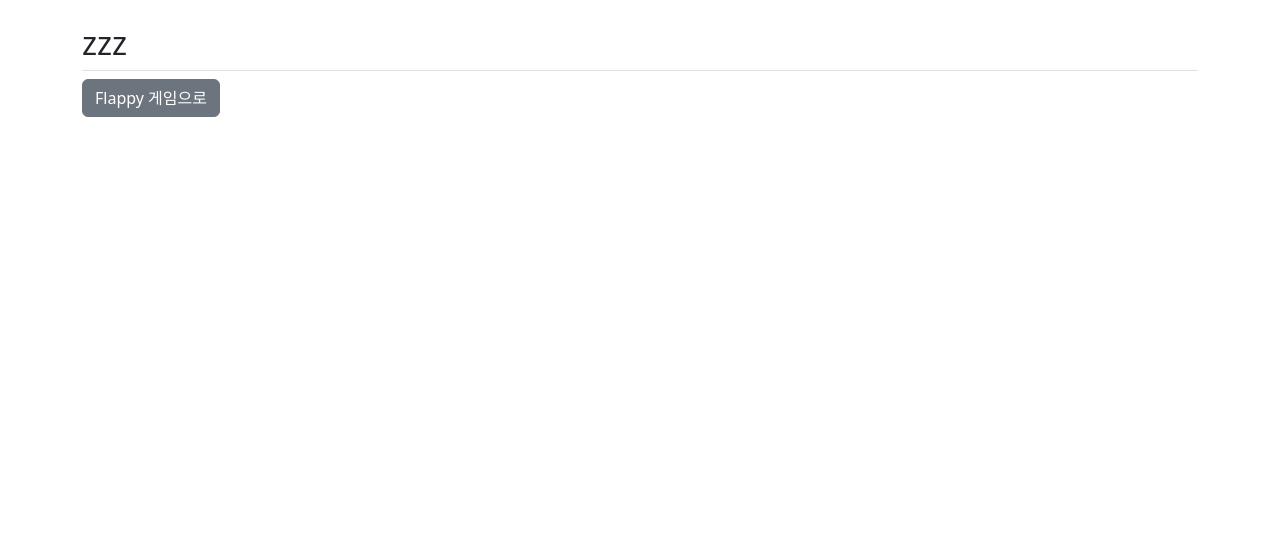
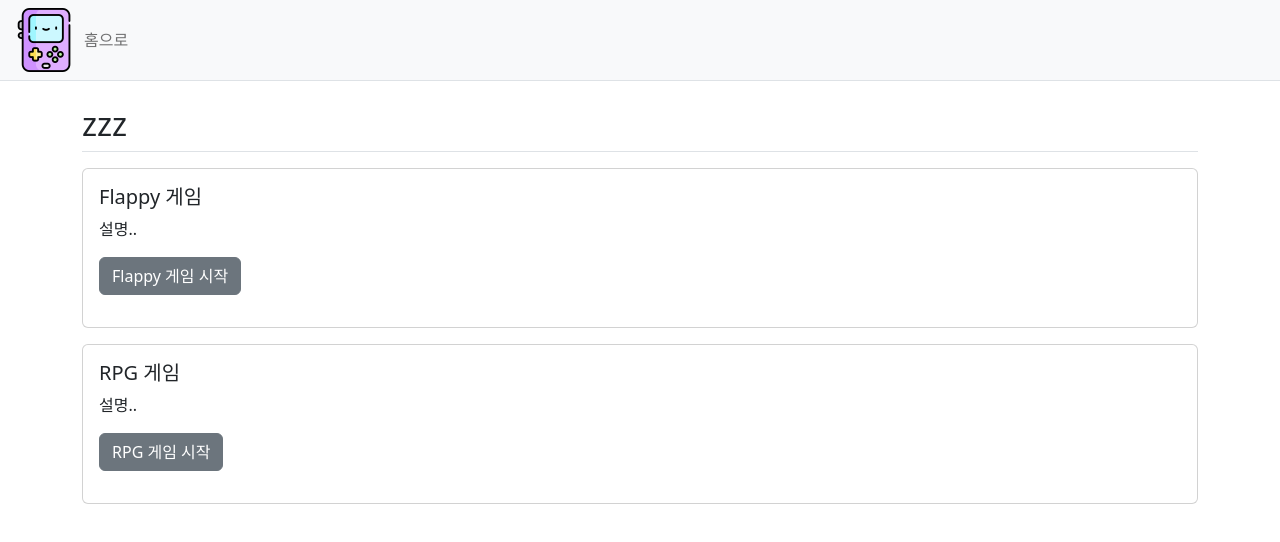
Before and after one commit to dev-bong/playground, a Svelte app: page / in a window 1280 px wide. Shown: the top 542 px of the page. Built offline with nearby package versions, Linux system fonts and the light colour scheme.

Commit message:
✨ 네비게이션 바 추가 + 홈 화면 bootstrap 적용해서 꾸미기

```diff
--- a/src/App.svelte
+++ b/src/App.svelte
@@ -2,11 +2,15 @@
     import Router from 'svelte-spa-router'
     import Home from './routes/Home.svelte'
     import Flappy from './routes/Flappy.svelte'
+    import RPG from './routes/RPG.svelte'
+    import Navigation from "./components/Navigation.svelte"
 
     const routes = {
         '/': Home,
         '/games/flappy': Flappy,
+        '/games/rpg': RPG,
     }
 </script>
 
+<Navigation />
 <Router {routes}/>
--- /dev/null
+++ b/src/components/Navigation.svelte
@@ -0,0 +1,31 @@
+<script>
+    import { link } from 'svelte-spa-router'
+
+    let a = window.location
+</script>
+
+<!-- 네비게이션바 -->
+<nav class="navbar navbar-expand-lg navbar-light bg-light border-bottom">
+    <div class="container-fluid">
+        <div class="navbar-item">
+            <img src="/game-console.png" alt="Logo" width="64" height="64" />
+        </div>
+        <button
+            class="navbar-toggler"
+            type="button"
+            data-bs-toggle="collapse"
+            data-bs-target="#navbarSupportedContent"
+            aria-controls="navbarSupportedContent"
+            aria-expanded="false"
+            aria-label="Toggle navigation">
+            <span class="navbar-toggler-icon" />
+        </button>
+        <div class="collapse navbar-collapse" id="navbarSupportedContent">
+            <ul class="navbar-nav me-auto mb-2 mb-lg-0">
+                <li class="nav-item">
+                    <a use:link class="nav-link" href="/" on:click="{() => {a.reload()}}">홈으로</a>
+                </li>
+            </ul>
+        </div>
+    </div>
+</nav>
--- a/src/routes/Home.svelte
+++ b/src/routes/Home.svelte
@@ -1,5 +1,7 @@
 <script>
     import { push } from 'svelte-spa-router'
+
+    let a = window.location
 
 </script>
 
@@ -7,8 +9,38 @@
     <!-- 게시글 -->
     <h2 class="border-bottom py-2">zzz</h2>
 
-    <button class="btn btn-secondary" on:click="{() => {
-        push('/games/flappy')
-    }}">Flappy 게임으로</button>
+    <div class="card my-3">
+        <div class="card-body">
+            <div class="card-text" style="white-space: pre-line;">
+                <h5>Flappy 게임</h5>
+                <p>
+                    설명..
+                </p>
+            </div>
+            <div class="my-3">
+                <button class="btn btn-secondary" on:click="{() => {
+                    push('/games/flappy')
+                }}">Flappy 게임 시작</button>
+            </div>
+
+        </div>
+    </div>
+
+    <div class="card my-3">
+        <div class="card-body">
+            <div class="card-text" style="white-space: pre-line;">
+                <h5>RPG 게임</h5>
+                <p>
+                    설명..
+                </p>
+            </div>
+            <div class="my-3">
+                <button class="btn btn-secondary" on:click="{() => {
+                    push('/games/rpg')
+                }}">RPG 게임 시작</button>
+            </div>
+
+        </div>
+    </div>
 
 </div>
```
Also changed, not shown: public/game-console.png (added).
